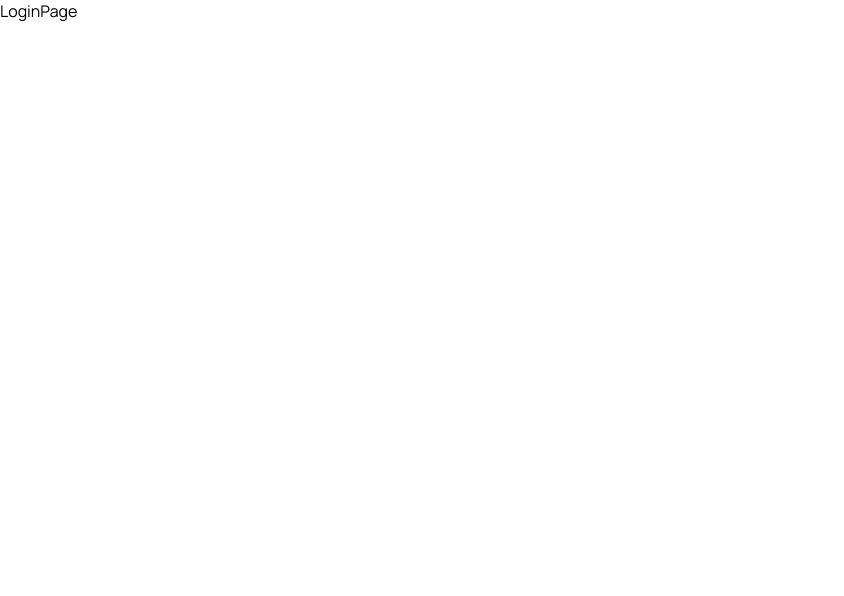
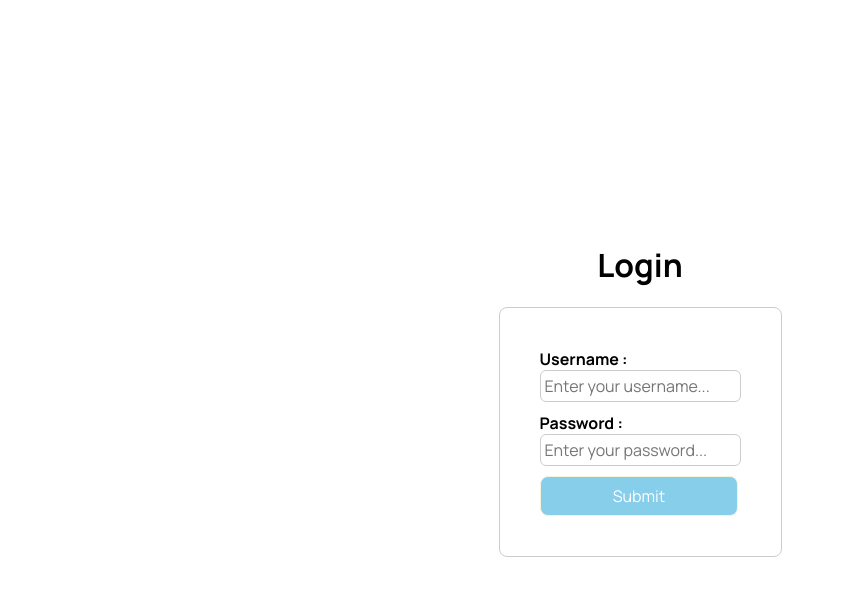
Before and after one commit to Fadilix/todo-react-app, a React (Vite) app: page /login in a window 1280 px wide. Shown: the top 596 px of the page, without its empty margins (0-844 px from the left). Built offline with nearby package versions, Linux system fonts and the light colour scheme.

Commit message:
added auth context

```diff
--- /dev/null
+++ b/src/pages/HomePage.jsx
@@ -0,0 +1,9 @@
+import React from 'react'
+
+const HomePage = () => {
+  return (
+    <div>HomePage</div>
+  )
+}
+
+export default HomePage
--- a/src/pages/LoginPage.jsx
+++ b/src/pages/LoginPage.jsx
@@ -1,9 +1,57 @@
-import React from 'react'
+import React, { useState } from "react";
+import Form from "../components/Form";
+import { useNavigate } from "react-router-dom";
+import { toast } from "react-hot-toast";
+import axios from "axios";
 
 const LoginPage = () => {
+  const [userData, setUserData] = useState({
+    user: "",
+    pass: "",
+  });
+
+  const navigate = useNavigate();
+
+  const handleInputChange = (e) => {
+    setUserData((prev) => ({ ...prev, [e.target.name]: e.target.value }));
+    console.log(userData);
+  };
+  const handleSubmit = async (e) => {
+    e.preventDefault();
+
+    try {
+      if (!userData.user || !userData.pass) {
+        toast.error("You must provide a username and a password");
+      } else {
+        const res = await axios.post("http://localhost:8081/api/users/login", {
+          username: userData.user,
+          password: userData.pass,
+        });
+
+        if (res.status === 200) {
+          toast.success("Login successfull");
+          navigate("/home");
+        } else {
+          toast.error("Couldn't register, please try again");
+        }
+      }
+    } catch (error) {
+      console.error(error.message);
+      toast.error("Error logging in", error.message);
+    }
+  };
   return (
-    <div>LoginPage</div>
-  )
-}
+    <div>
+      <Form
+        username={"username"}
+        password={"password"}
+        handleInputChange={handleInputChange}
+        title={"Login"}
+        userData={userData}
+        handleSubmit={handleSubmit}
+      />
+    </div>
+  );
+};
 
-export default LoginPage
+export default LoginPage;
--- a/src/pages/RegisterPage.jsx
+++ b/src/pages/RegisterPage.jsx
@@ -2,6 +2,7 @@ import React, { useState } from "react";
 import Form from "../components/Form";
 import { toast } from "react-hot-toast";
 import axios from "axios";
+import { useNavigate } from "react-router-dom";
 
 const RegisterPage = () => {
   const [userData, setUserData] = useState({
@@ -9,6 +10,8 @@ const RegisterPage = () => {
     pass: "",
     confPass: "",
   });
+
+  const navigate = useNavigate();
 
   const handleInputChange = (e) => {
     setUserData((prev) => ({ ...prev, [e.target.name]: e.target.value }));
@@ -29,6 +32,7 @@ const RegisterPage = () => {
 
         if (res.status === 201) {
           toast.success("Registered successfully");
+          navigate("/login");
         } else {
           toast.error("Couldn't register, please try again");
         }
--- a/src/routes/routes.jsx
+++ b/src/routes/routes.jsx
@@ -1,11 +1,12 @@
 import { createBrowserRouter } from "react-router-dom";
 import LoginPage from "../pages/LoginPage";
 import RegisterPage from "../pages/RegisterPage";
+import HomePage from "../pages/HomePage";
 
 export const router = createBrowserRouter([
   {
     path: "/",
-    Component: LoginPage
+    Component: HomePage,
   },
   {
     path: "/login",
```
Also changed, not shown: src/contexts/AuthContext.jsx (added, +15 -0 lines).
